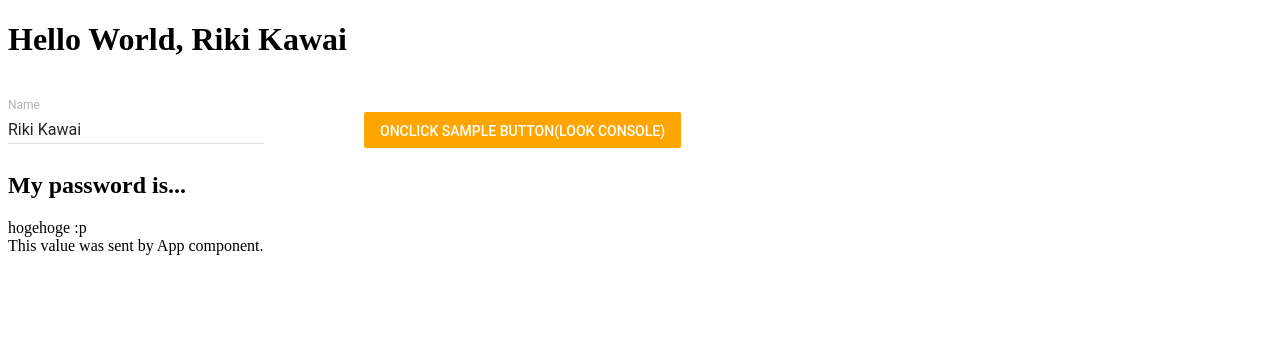
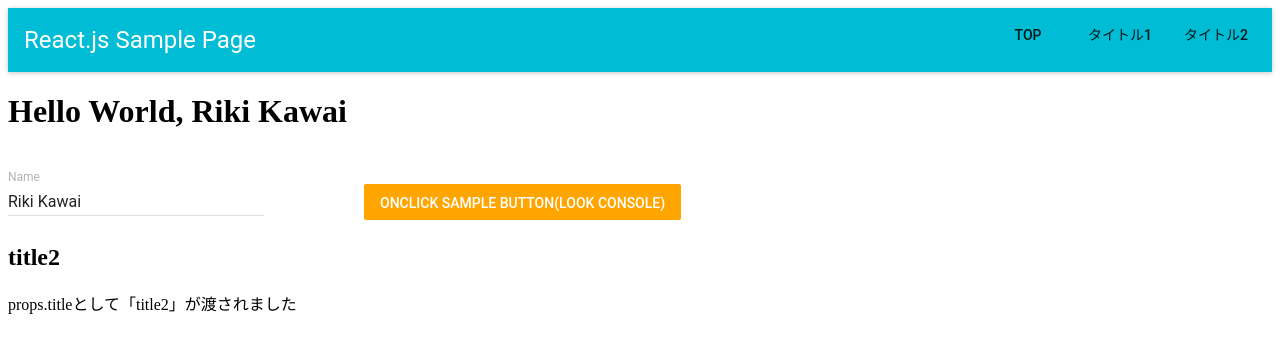
Before and after one commit to Remicck/react_boilerplate, a React app: page /title2 in a window 1280 px wide. Shown: the top 352 px of the page. Built offline with nearby package versions, Linux system fonts and the light colour scheme.

Commit message:
modified: react-router-dom sample is added

```diff
--- a/src/components/app.jsx
+++ b/src/components/app.jsx
@@ -2,20 +2,21 @@ import React, { Component } from 'react';
 
 // material-ui
 import MuiThemeProvider from 'material-ui/styles/MuiThemeProvider';
-import getMuiTheme from 'material-ui/styles/getMuiTheme';
 import FlatButton from 'material-ui/FlatButton';
 import TextField from 'material-ui/TextField';
+import AppBar from 'material-ui/AppBar';
 
 // react-router
 import {
   BrowserRouter as Router,
   Route,
-  Link,
   Switch,
 } from 'react-router-dom';
 
 // components
 import Props from './props';// 独自Componentの呼び出し方法
+import PageSample from './pagesample';// 独自Componentの呼び出し方法
+import LinkList from './linklist';// 独自Componentの呼び出し方法
 
 
 class App extends Component {
@@ -26,19 +27,20 @@ class App extends Component {
       email: 'hoge@example.com',
       password: 'hogehoge',
     };
-  };
+  }
 
   // onClick処理の記述方法
-  handleClick(mailAddress, password) {
-    console.log('click handling', mailAddress, password);
-  };
+  handleClick(mailAddress) {
+    const passwordState = this.state.password;
+    console.log('click handling', mailAddress, passwordState);
+  }
 
   // textfieldからデータを受け取ってStateに渡す
   handleNameChange(e) {
     this.setState({
       name: e.target.value,
     });
-  };
+  }
 
 
   render() {
@@ -54,22 +56,31 @@ class App extends Component {
       <Router>
         <MuiThemeProvider>
           <div>
+            <AppBar
+              title={<span>React.js Sample Page</span>}
+              iconElementLeft={<div />}
+              iconElementRight={<LinkList />}
+            />
             <h1 className="h1Class">
               Hello World, {this.state.name}
             </h1> {/* stateのデータを表示 */}
             <TextField
               hintText="Input your name!!"
               floatingLabelText="Name"
-              floatingLabelFixed={true}
+              floatingLabelFixed
               value={this.state.name}
-              onChange={(e) => this.handleNameChange(e)}
+              onChange={e => this.handleNameChange(e)}
             />
             <FlatButton
               style={styles.button}
               label="onClick Sample button(Look console)"
-              onClick={() => this.handleClick(this.state.email, this.state.password)}
+              onClick={() => this.handleClick(this.state.email)}
             />
-            <Props password={this.state.password} />
+            <Switch>
+              <Route exact path="/" render={props => <Props password={this.state.password} {...props} />} />
+              <Route path="/title1" render={props => <PageSample title="title1" {...props} />} />
+              <Route path="/title2" render={props => <PageSample title="title2" {...props} />} />
+            </Switch>
           </div>
         </MuiThemeProvider>
       </Router>
--- /dev/null
+++ b/src/components/linklist.jsx
@@ -0,0 +1,20 @@
+import React from 'react';
+// react-router
+import { Link } from 'react-router-dom';
+// material-ui
+import FlatButton from 'material-ui/FlatButton';
+
+/*
+  これはfunctional Componentと言って、state管理の必要が無い場合に使うコンポーネントです。
+*/
+function LinkList() {
+  return (
+    <div>
+      <FlatButton label="Top" containerElement={<Link to="/" />} />
+      <FlatButton label="タイトル1" containerElement={<Link to="/title1" />} />
+      <FlatButton label="タイトル2" containerElement={<Link to="/title2" />} />
+    </div>
+  );
+}
+
+export default LinkList;
--- /dev/null
+++ b/src/components/pagesample.jsx
@@ -0,0 +1,22 @@
+import React from 'react';
+import PropTypes from 'prop-types';
+/*
+  これはfunctional Componentと言って、state管理の必要が無い場合に使うコンポーネントです。
+*/
+function PageSample(props) {
+  return (
+    <div>
+      <h2>{props.title}</h2>
+      <p>
+        props.titleとして「{props.title}」が渡されました
+      </p>
+    </div>
+  );
+}
+
+// propsで渡される値の型やRequirementを指定できます
+PageSample.propTypes = {
+  title: PropTypes.string.isRequired,
+};
+
+export default PageSample;
```
